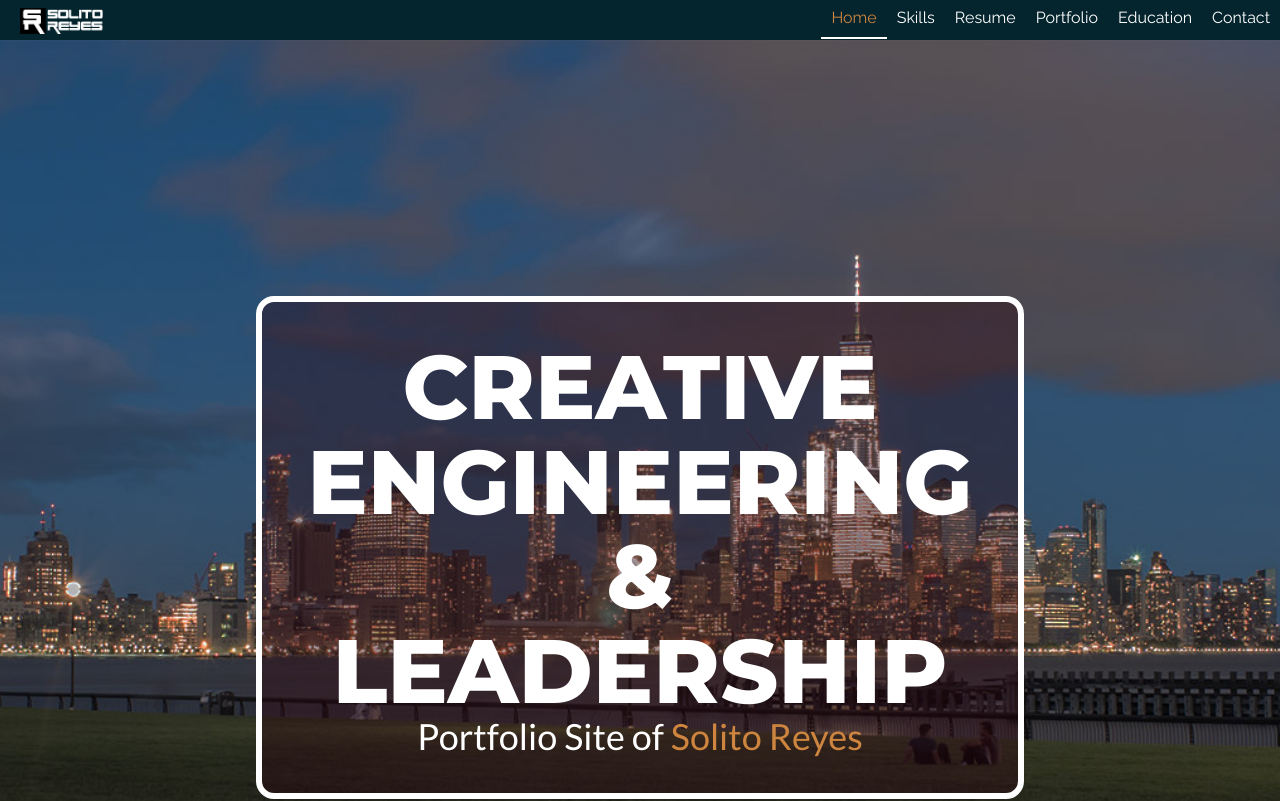
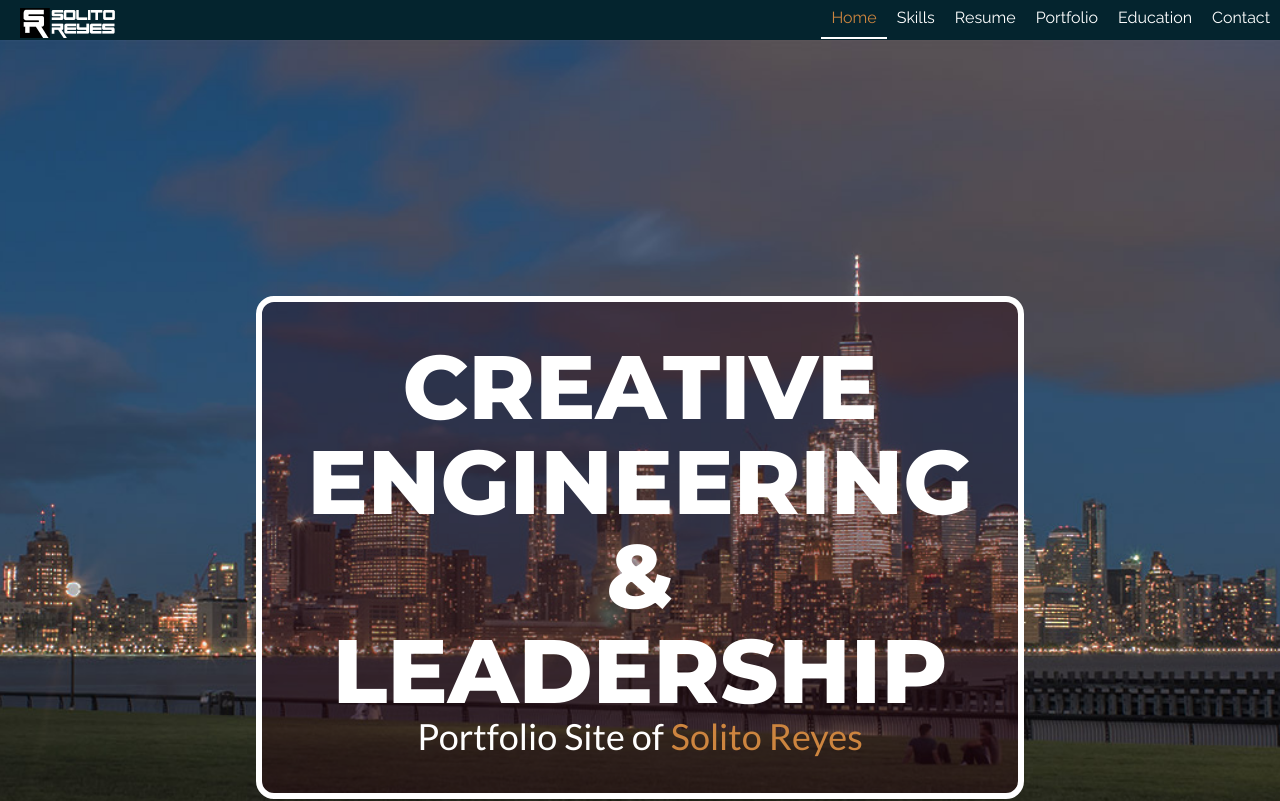
Before and after one commit to solitonyc/solito-portfolio, a React (Create React App) app: page / in a window 1280 px wide. Shown: the top 801 px of the page. Built offline with nearby package versions, Linux system fonts and the light colour scheme; a web font is replaced by a local one.

Commit message:
adjust logo height to fit flush with nav-bar

```diff
--- a/src/components/nav.css
+++ b/src/components/nav.css
@@ -28,7 +28,8 @@
 }
 
 .nav_logo {
-    height: 26px;
+    height: 30px;
     float: left;
     padding-left: 20px;
+    margin-top: 0;
 }
```
